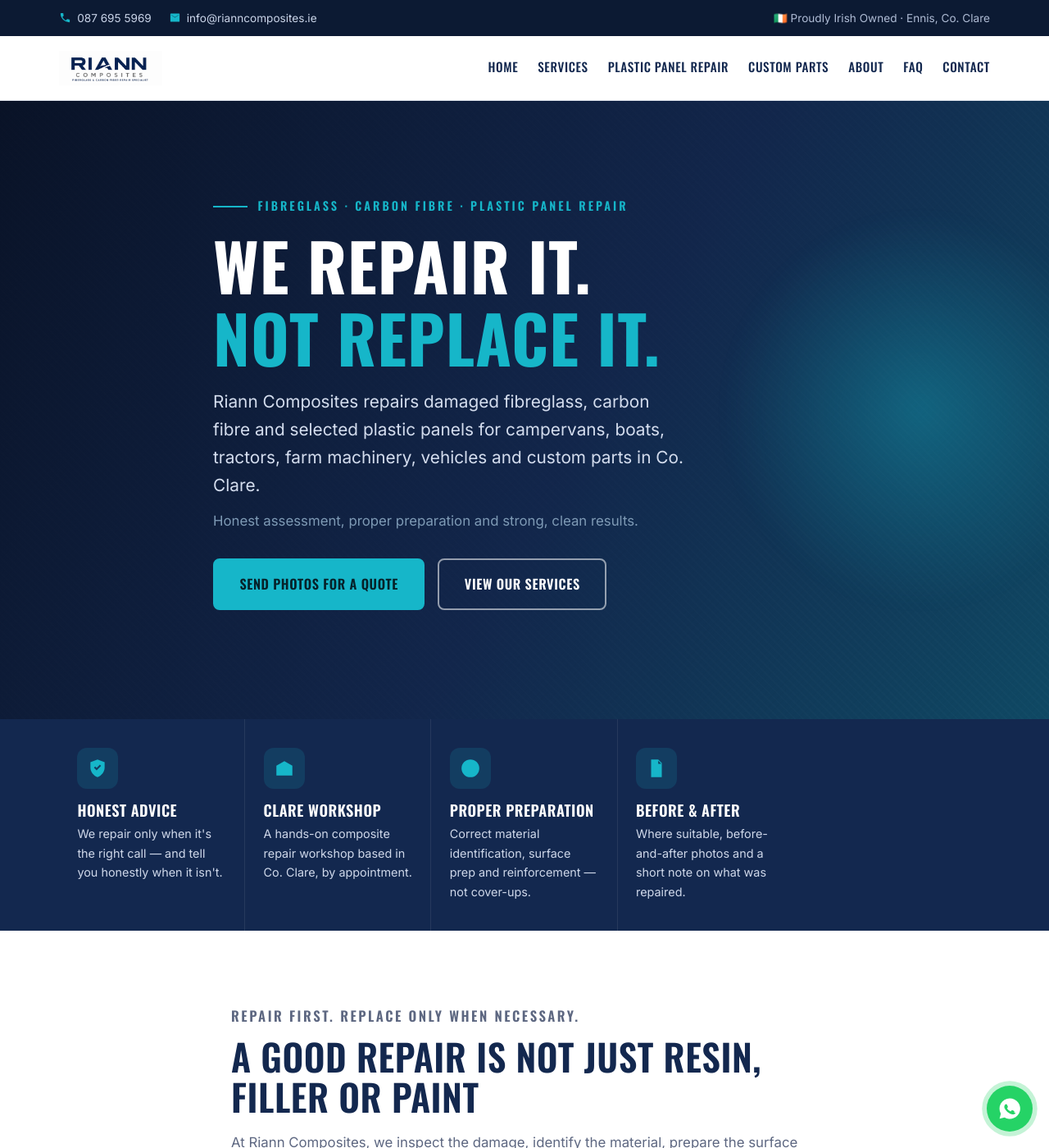
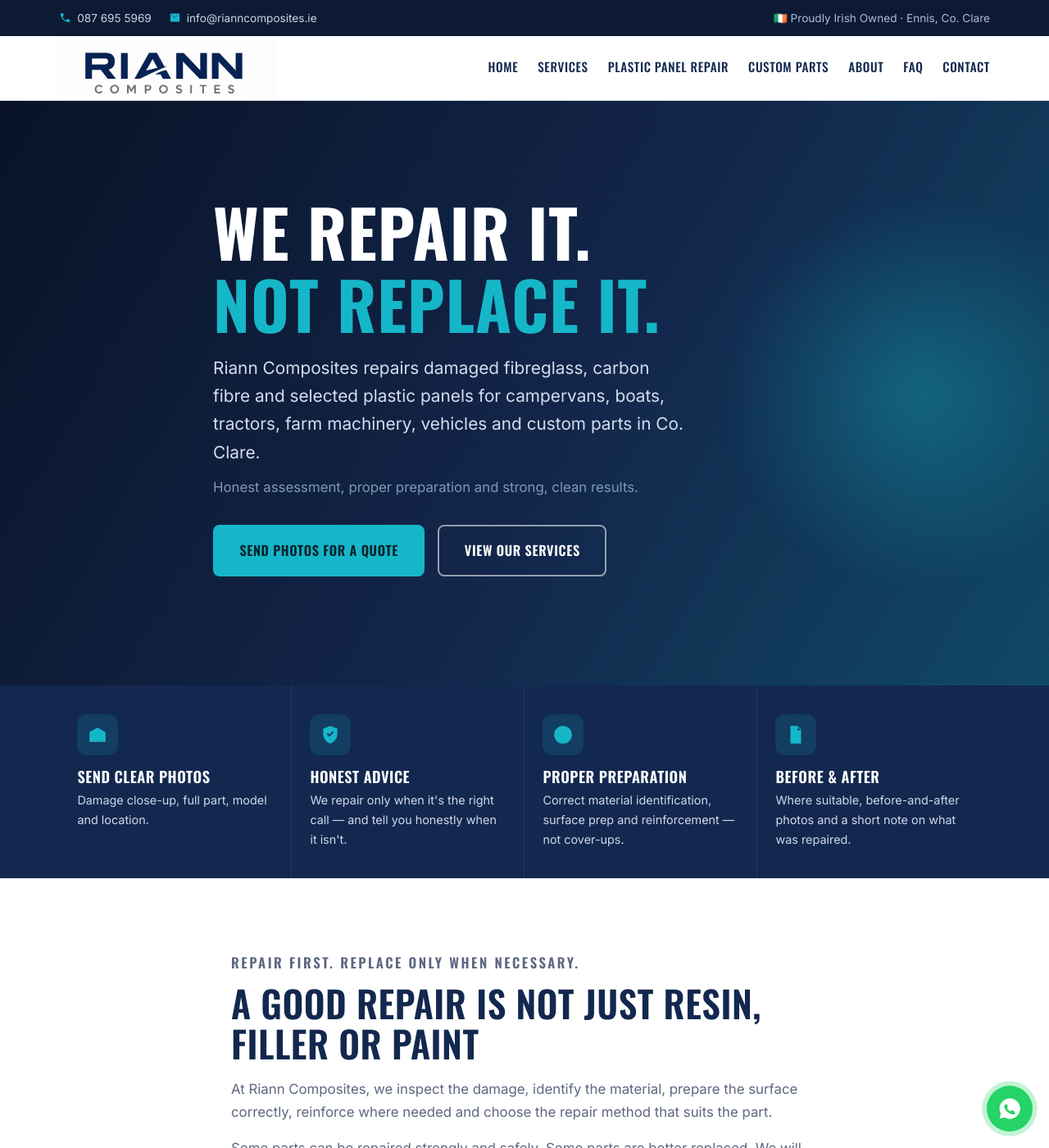
Before and after one commit to rgksugan/rianncomposites.ie, a Jekyll site: the page built from index.html, in a window 1280 px wide and 1400 px high. Shown: the whole window at 82% size. Built offline with Jekyll 4.4.1, drawn with Linux system fonts in a browser that asks for light colours.

Commit message:
UI cleanup: fix grid columns, logo size, remove eyebrow and chips
- Fix promises grid: 5 → 4 columns
- Logo height: 42px → 72px
- Remove hero eyebrow text
- Remove hero chips row
- Reorder promise cards (Send Clear Photos first)
- Update Clare Workshop card to Send Clear Photos

Co-Authored-By: Claude Sonnet 4.6 <noreply@anthropic.com>

```diff
--- a/assets/css/style.css
+++ b/assets/css/style.css
@@ -101,7 +101,7 @@ ul { margin: 0; padding: 0; list-style: none; }
 }
 .site-header.is-stuck { box-shadow: 0 6px 24px -12px rgba(13,30,64,.4); }
 .site-header__inner { display: flex; align-items: center; justify-content: space-between; min-height: 78px; gap: 1rem; }
-.brand__logo { height: 42px; width: auto; }
+.brand__logo { height: 72px; width: auto; }
 
 .primary-nav { display: flex; align-items: center; gap: 1.6rem; }
 .primary-nav ul { display: flex; gap: 1.5rem; }
@@ -165,7 +165,7 @@ ul { margin: 0; padding: 0; list-style: none; }
 /* ---------------------------- Promises ---------------------------- */
 .promises { background: var(--navy); position: relative; z-index: 2; }
 .promises__grid {
-  display: grid; grid-template-columns: repeat(5, 1fr);
+  display: grid; grid-template-columns: repeat(4, 1fr);
   gap: 0; margin-top: -1px;
 }
 .promise {
--- a/index.html
+++ b/index.html
@@ -12,7 +12,6 @@ description: >-
 <section class="hero" id="home">
   <div class="hero__bg" aria-hidden="true"></div>
   <div class="container hero__inner">
-    <p class="hero__eyebrow">Fibreglass · Carbon Fibre · Plastic Panel Repair</p>
     <h1 class="hero__title">We Repair It.<br><span class="accent">Not Replace It.</span></h1>
     <p class="hero__lead">Riann Composites repairs damaged fibreglass, carbon fibre and selected
       plastic panels for campervans, boats, tractors, farm machinery, vehicles and custom
@@ -31,14 +30,14 @@ description: >-
 <section class="promises">
   <div class="container promises__grid">
     <div class="promise">
+      <span class="promise__ico"><svg viewBox="0 0 24 24"><path d="M3 9l9-5 9 5v11H3zm5 4h8v5H8z"/></svg></span>
+      <h3>Send Clear Photos</h3>
+      <p>Damage close-up, full part, model and location.</p>
+    </div>
+    <div class="promise">
       <span class="promise__ico"><svg viewBox="0 0 24 24"><path d="M12 2l8 3v6c0 5-3.4 9-8 11-4.6-2-8-6-8-11V5zm-1 12.3 5-5-1.4-1.4L11 11.5 9.4 9.9 8 11.3z"/></svg></span>
       <h3>Honest Advice</h3>
       <p>We repair only when it's the right call — and tell you honestly when it isn't.</p>
-    </div>
-    <div class="promise">
-      <span class="promise__ico"><svg viewBox="0 0 24 24"><path d="M3 9l9-5 9 5v11H3zm5 4h8v5H8z"/></svg></span>
-      <h3>Clare Workshop</h3>
-      <p>A hands-on composite repair workshop based in Co. Clare, by appointment.</p>
     </div>
     <div class="promise">
       <span class="promise__ico"><svg viewBox="0 0 24 24"><path d="M12 2a10 10 0 1 0 0 20 10 10 0 0 0 0-20zm1 5h-2v6l5 3 1-1.7-4-2.3z"/></svg></span>
```
Also changed, not shown: assets/images/riann-logo.jpeg.
